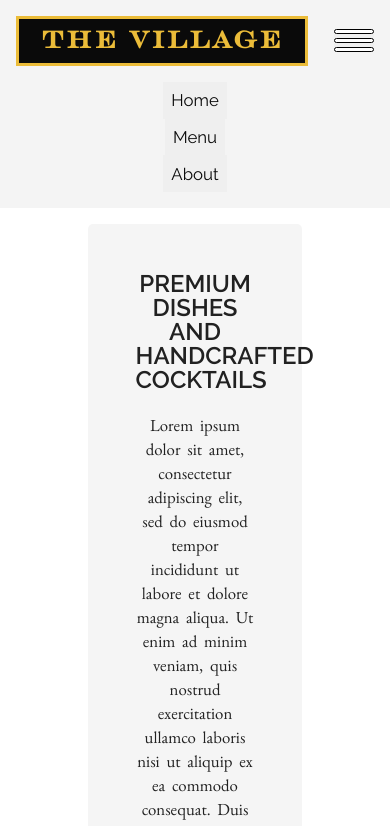
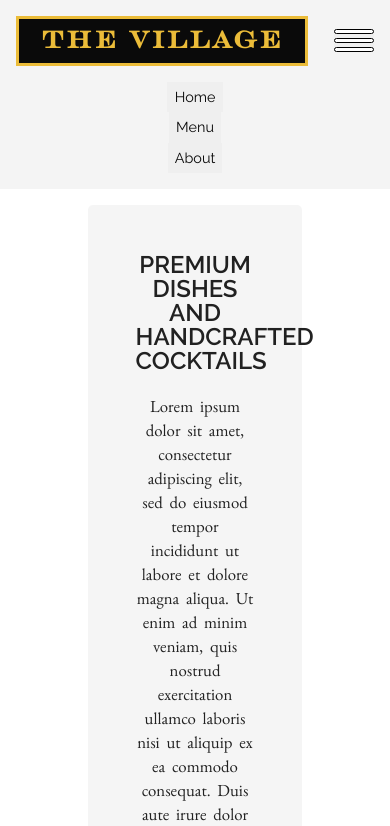
Before and after one commit to jordanmichb/Restaurant-Page, a website built with webpack: page src/template.html in a window 390 px wide. Both pictures are taken after a click on the button 354 px from the left and 40 px from the top of the page. Shown: the top 826 px of the page. Built offline with nearby package versions, Linux system fonts and the light colour scheme; files whose address does not match are found by name.

Commit message:
Adjust code so there is only one nav
Simplify code by editing HTML to remove one of
the nav sections and update the CSS and JS to
accomodate this change while still functioning in
the same way as before.

```diff
--- a/src/index.js
+++ b/src/index.js
@@ -1,7 +1,21 @@
-const navSmall = document.querySelector(".nav-small");
+//const navSmall = document.querySelector(".nav-small");
+const nav = document.querySelector("nav");
 const hamburger = document.querySelector(".hamburger");
 
+
+function setNav() {
+    console.log("called")
+    const query = window.matchMedia("(max-width: 550px)");
+    if (query.matches) nav.classList.add("nav-small");
+    else nav.classList.remove("nav-small");
+}
+setNav();
+
+window.addEventListener('resize', setNav);
+
+
+
 hamburger.onclick = function() {
-    navSmall.classList.toggle("hidden");
-    navSmall.classList.toggle("visible");
+    //navSmall.classList.toggle("hidden");
+    nav.classList.toggle("visible");
 }
--- a/src/style.css
+++ b/src/style.css
@@ -98,30 +98,24 @@ header {
 
 
 
-.nav-large {
+nav {
     grid-column: 3 / 4;
     justify-self: end;
 }
 
 nav ul {
     list-style: none;
-}
-
-.nav-large ul {
     display: flex;
     gap: 1rem;
 }
 
-nav ul li button {
+nav ul button {
     font-family: 'raleway';
     padding: .5em;
     cursor: pointer;
     border: none;
     color: rgb(10, 10, 10);
     font-size: 1.05rem;
-}
-
-.nav-large button {
     border-bottom: 2px solid rgb(10, 10, 10);
 }
 
@@ -129,12 +123,20 @@ nav ul li button {
     display: none;
 }
 
+.nav-small ul button {
+    border-bottom: none;
+}
+
+.nav-small.visible, .nav-small ul {
+    display: unset;
+}
+
 .nav-small.visible {
-    display: unset;
     /* position: absolute;
     top: 100%;
     width: 100%;
     background-color: white; */
+
     text-align: center;
     flex-basis: 100%;
 }
@@ -203,7 +205,7 @@ footer {
         flex-wrap: wrap;
     }
 
-    .nav-large {
+    header nav {
         display: none;
     }
 
@@ -224,7 +226,7 @@ footer {
         grid-column: 1 / 2;
     }
 
-    .nav-large ul li button {
+    nav ul li button {
         font-size: 0.9rem;
     }
 }
--- a/src/template.html
+++ b/src/template.html
@@ -11,19 +11,12 @@
 
     <header>
         <div class="logo-container"><h1 class="logo">THE VILLAGE</h1></div>
-        <nav class="nav-large">
-            <ul>
-                <li><button>Home</button></li>
-                <li><button>Menu</button></li>
-                <li><button>About</button></li>
-            </ul>
-        </nav>
         <button class="hamburger">
             <span class="line"></span>
             <span class="line"></span>
             <span class="line"></span>
         </button>
-        <nav class="nav-small">
+        <nav>
             <ul>
                 <li><button>Home</button></li>
                 <li><button>Menu</button></li>
```
